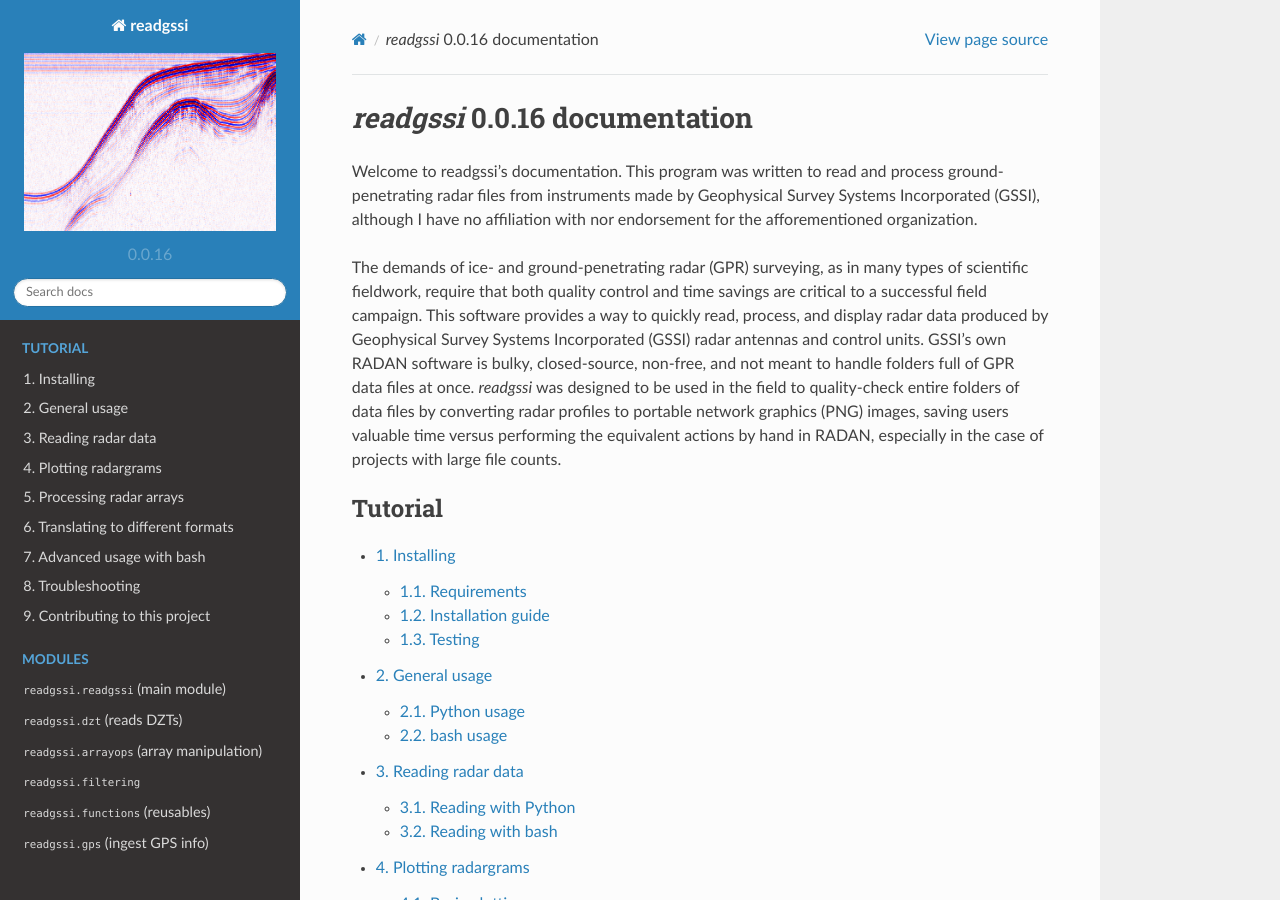
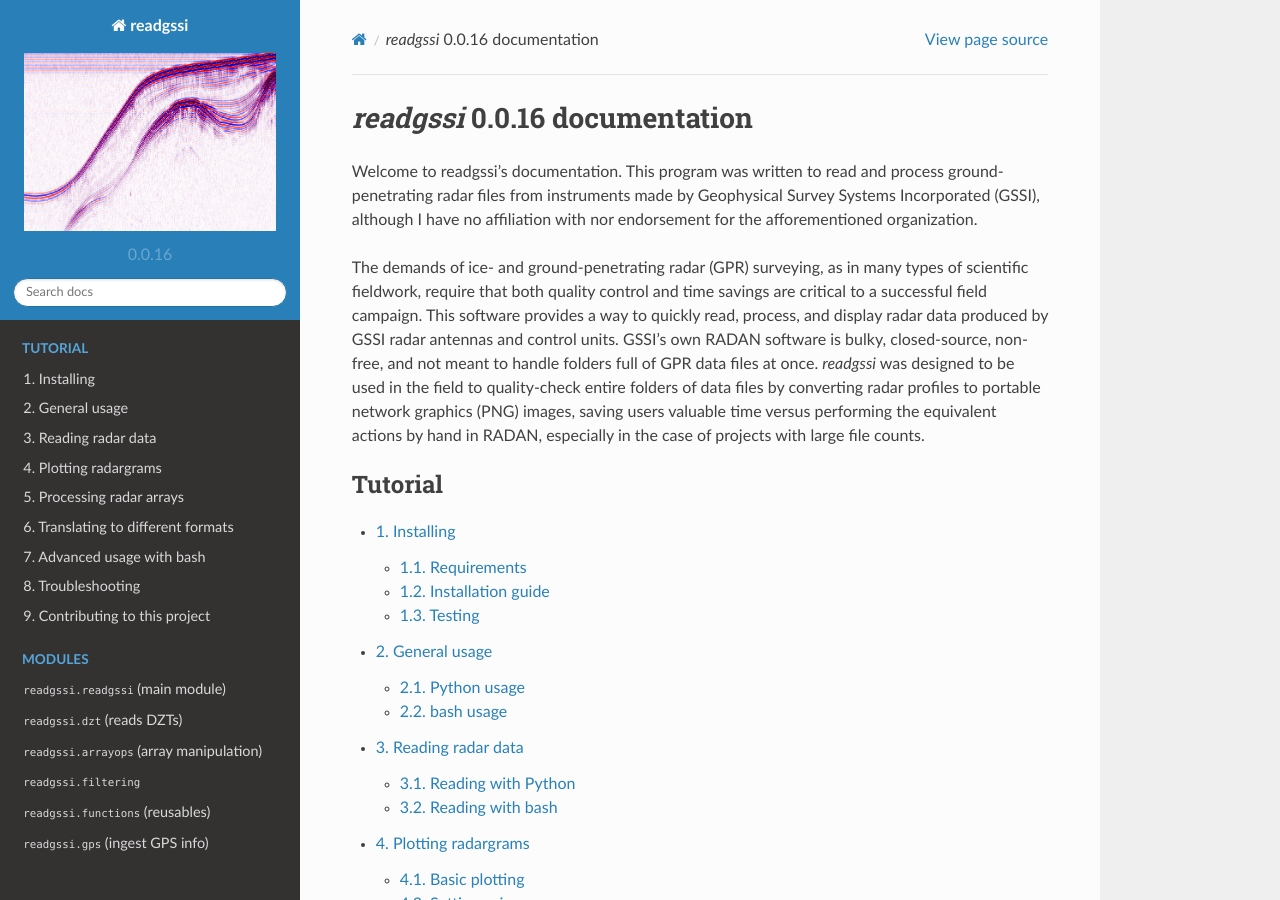
Before and after one commit to iannesbitt/readgssi, a Sphinx documentation site: the page built from docs/index.rst, in a window 1280 px wide and 900 px high. Built offline with Sphinx 7.4.7 and the Read the Docs theme 2.0.0, drawn with Linux system fonts in a browser that asks for light colours.

Commit message:
edit intro text

```diff
--- a/docs/index.rst
+++ b/docs/index.rst
@@ -3,7 +3,7 @@
 
 Welcome to readgssi's documentation. This program was written to read and process ground-penetrating radar files from instruments made by Geophysical Survey Systems Incorporated (GSSI), although I have no affiliation with nor endorsement for the afforementioned organization.
 
-The demands of ice- and ground-penetrating radar (GPR) surveying, as in many types of scientific fieldwork, require that both quality control and time savings are critical to a successful field campaign. This software provides a way to quickly read, process, and display radar data produced by Geophysical Survey Systems Incorporated (GSSI) radar antennas and control units. GSSI's own RADAN software is bulky, closed-source, non-free, and not meant to handle folders full of GPR data files at once. `readgssi` was designed to be used in the field to quality-check entire folders of data files by converting radar profiles to portable network graphics (PNG) images, saving users valuable time versus performing the equivalent actions by hand in RADAN, especially in the case of projects with large file counts.
+The demands of ice- and ground-penetrating radar (GPR) surveying, as in many types of scientific fieldwork, require that both quality control and time savings are critical to a successful field campaign. This software provides a way to quickly read, process, and display radar data produced by GSSI radar antennas and control units. GSSI's own RADAN software is bulky, closed-source, non-free, and not meant to handle folders full of GPR data files at once. `readgssi` was designed to be used in the field to quality-check entire folders of data files by converting radar profiles to portable network graphics (PNG) images, saving users valuable time versus performing the equivalent actions by hand in RADAN, especially in the case of projects with large file counts.
 
 
 .. toctree::
```
